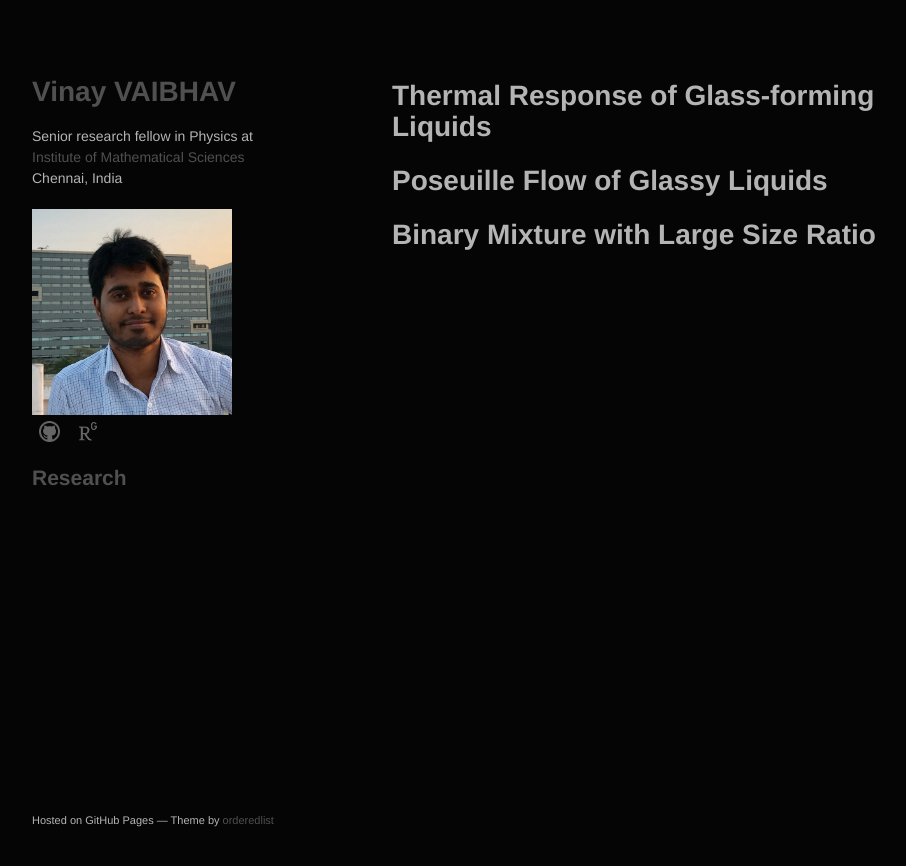
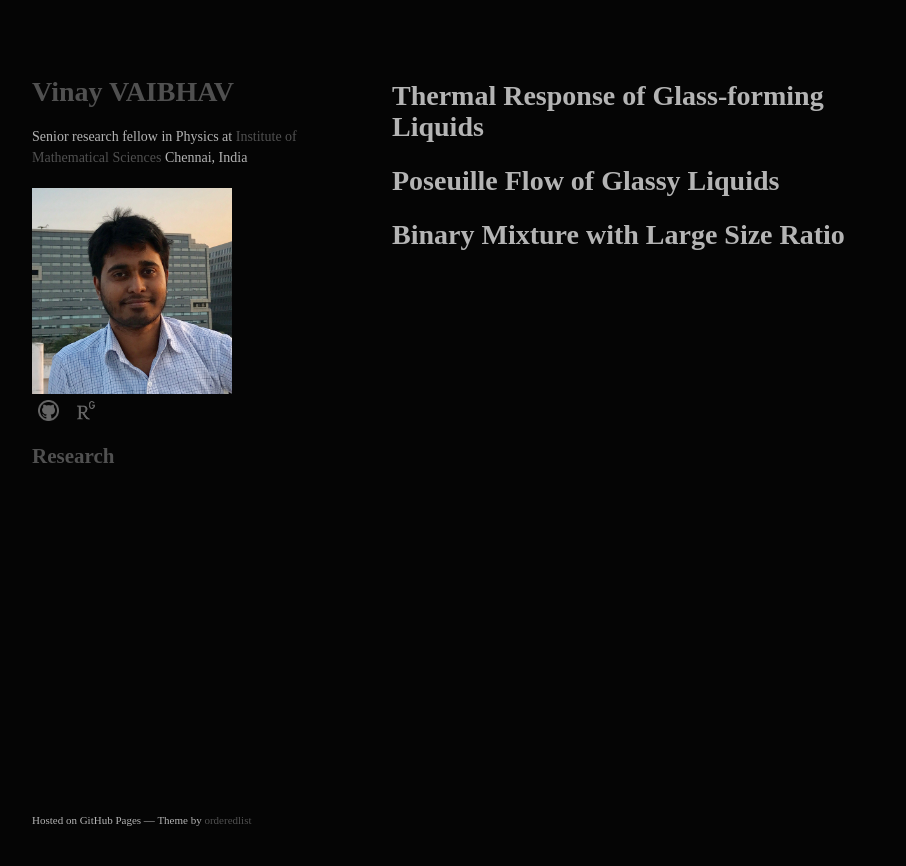
Before and after one commit to vinayphys/vinayphys.github.io, a Jekyll site: the page built from Research.md, in a window 1280 px wide. Shown: the top 866 px of the page, without its empty margins (178-1084 px from the left). Built offline with Jekyll 4.4.1, drawn with Linux system fonts in a browser that asks for light colours; our own code applies the rules of GitHub Pages for plain Markdown files; a script that is not in the unit is left out.

Commit message:
Update styles.css

```diff
--- a/stylesheets/styles.css
+++ b/stylesheets/styles.css
@@ -1,7 +1,7 @@
 body {
   background-color: #050505;
   padding:50px;
-  font: 14px/1.5 "OpenSansRegular", "Helvetica Neue", Helvetica, Arial, sans-serif;
+  font: 14px/1.5 Tiger;
   color: rgba(255, 255, 255, 0.7);
   font-weight:400;
 }
```
